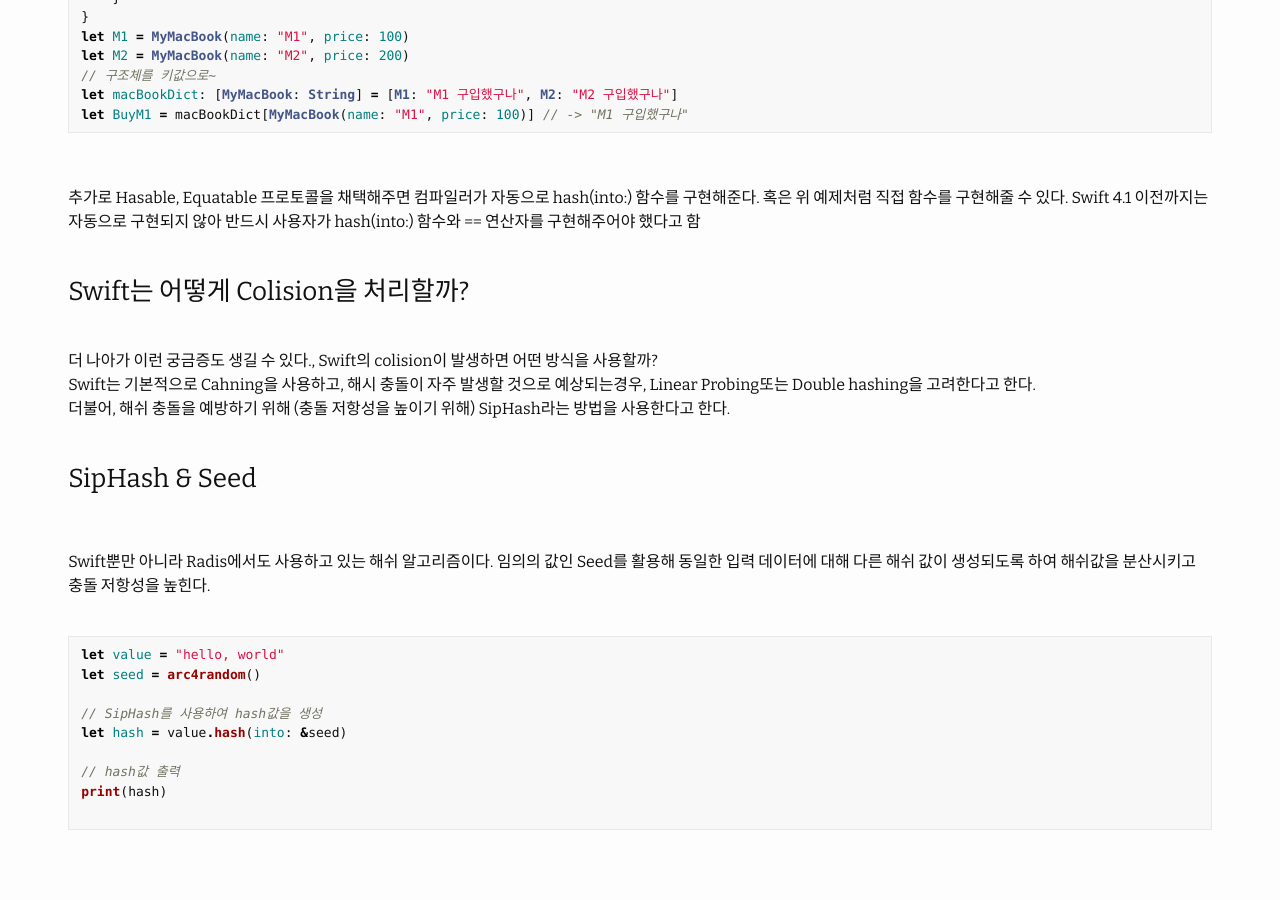
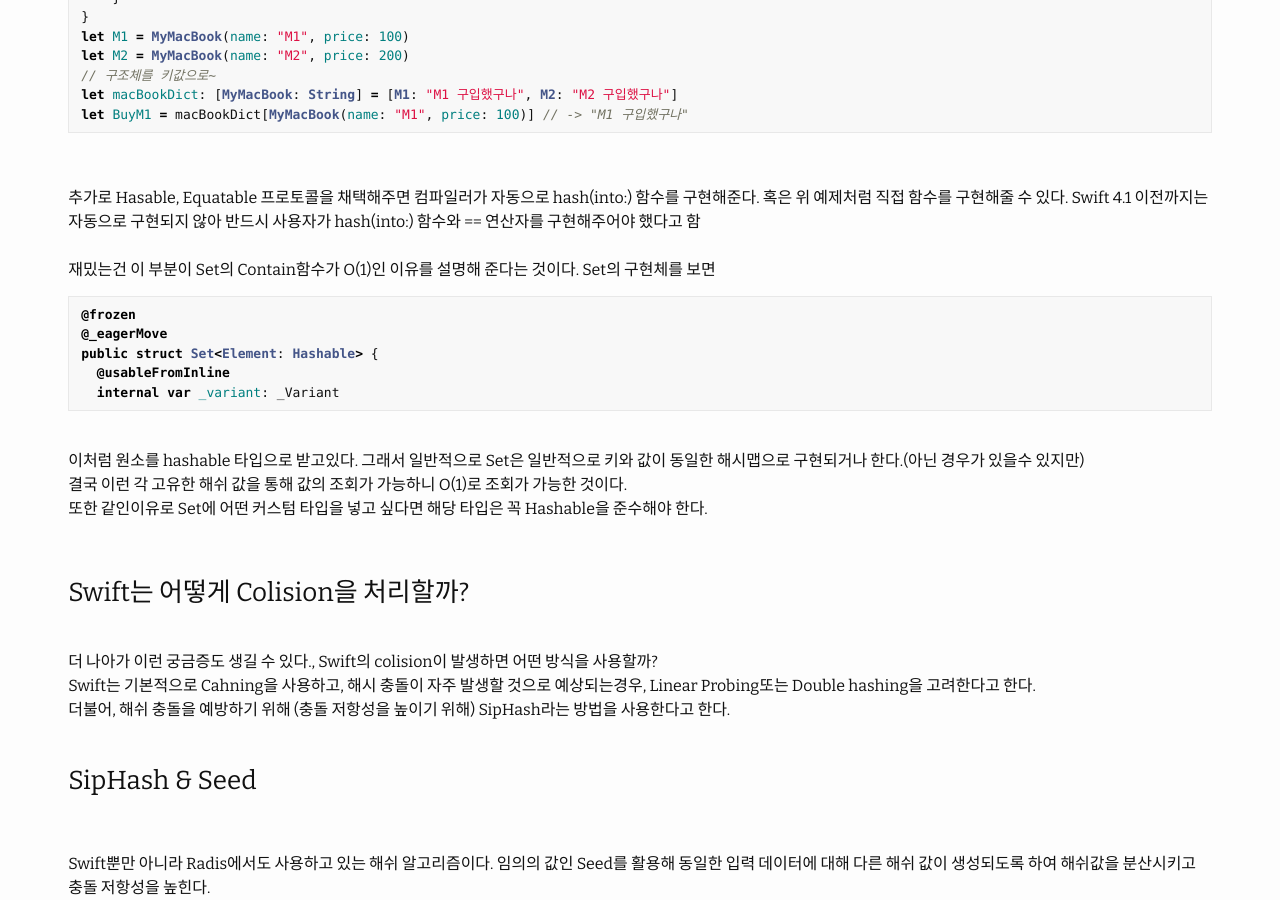
Before and after one commit to sanghun0724/sanghun0724.github.io, a Jekyll site: the page built from _posts/2023-09-28-Hash In Swift.md, in a window 1280 px wide and 900 px high, scrolled down 3736 px. Built offline with Jekyll 4.4.1, drawn with Linux system fonts in a browser that asks for light colours.

Commit message:
[git blog] [ upload post: 2023-09-27-Hash In Swift ]

````diff
--- a/_posts/2023-09-28-Hash In Swift.md
+++ b/_posts/2023-09-28-Hash In Swift.md
@@ -186,6 +186,23 @@ let BuyM1 = macBookDict[MyMacBook(name: "M1", price: 100)] // -> "M1 구입했
 Swift 4.1 이전까지는 자동으로 구현되지 않아 반드시 사용자가 hash(into:) 함수와 == 연산자를 구현해주어야 했다고 함
 <br>
 <br>
+재밌는건 이 부분이 Set의 Contain함수가 O(1)인 이유를 설명해 준다는 것이다.
+Set의 구현체를 보면
+<br>
+```swift
+@frozen
+@_eagerMove
+public struct Set<Element: Hashable> {
+  @usableFromInline
+  internal var _variant: _Variant
+```
+<br>
+이처럼 원소를 hashable 타입으로 받고있다. 그래서 일반적으로 Set은 일반적으로 키와 값이 동일한 해시맵으로 구현되거나 한다.(아닌 경우가 있을수 있지만) <br>
+결국 이런 각 고유한 해쉬 값을 통해 값의 조회가 가능하니 O(1)로 조회가 가능한 것이다.<br>
+또한 같인이유로 Set에 어떤 커스텀 타입을 넣고 싶다면 해당 타입은 꼭 Hashable을 준수해야 한다.<br>
+
+
+<br>
 
 
 ### Swift는 어떻게 Colision을 처리할까?
````
